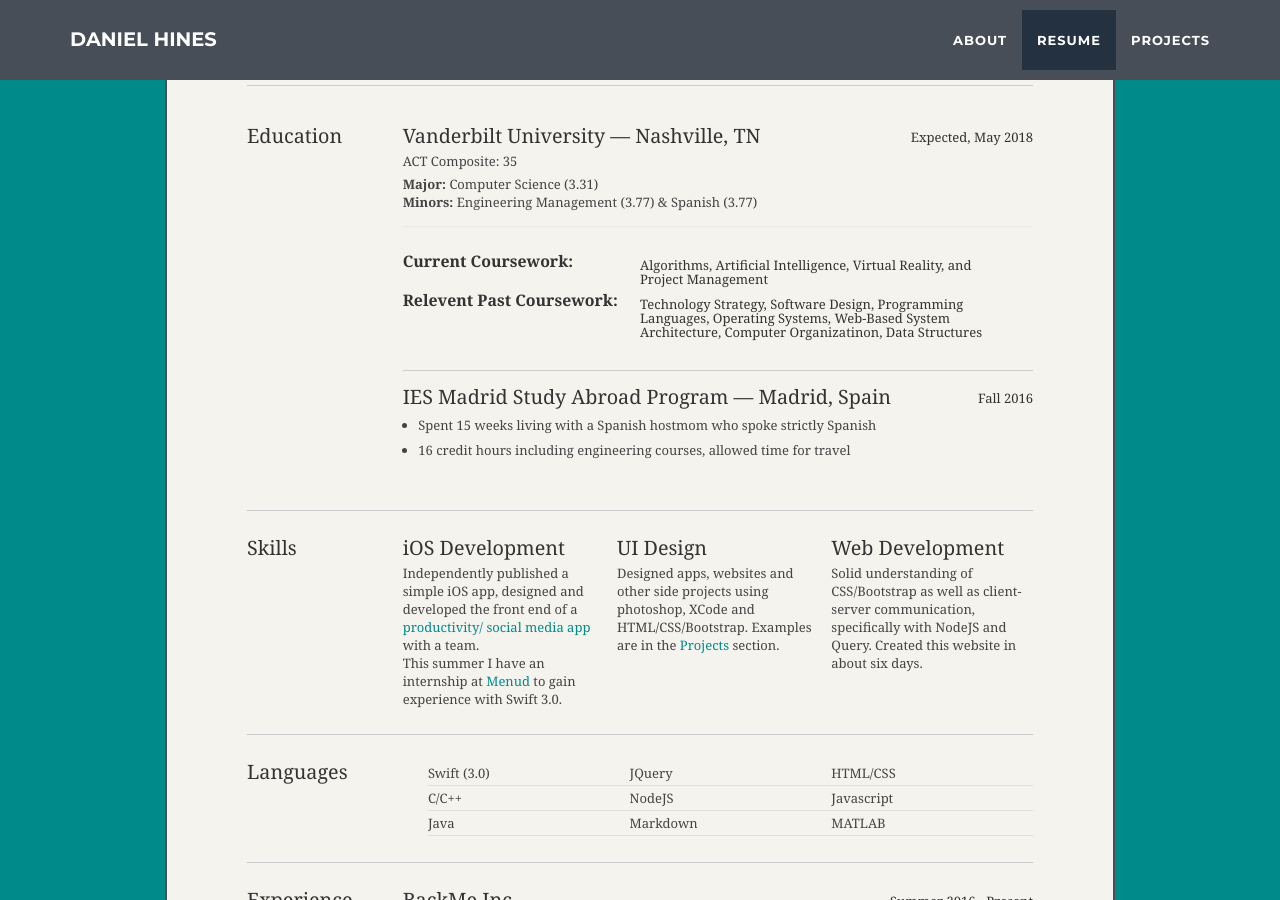
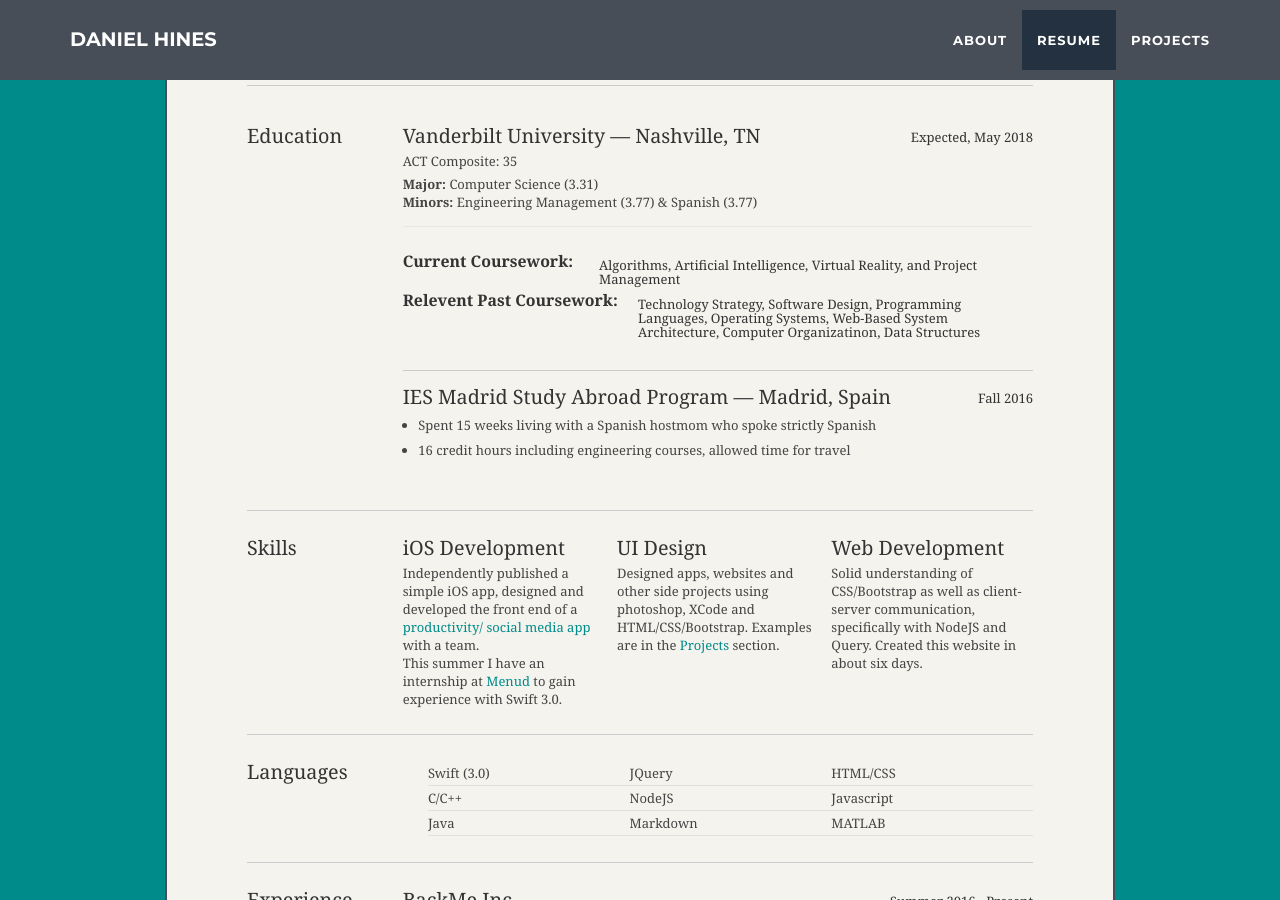
Before and after one commit to danielchines/danielchines.github.io, a Jekyll site: the page built from index.html, in a window 1280 px wide and 900 px high, scrolled down 1777 px. Built offline with Jekyll 4.4.1, drawn with Linux system fonts in a browser that asks for light colours.

Commit message:
Update resume.html

```diff
--- a/_includes/resume.html
+++ b/_includes/resume.html
@@ -59,11 +59,11 @@
 								<p class="resume" style="margin-bottom: 15px; padding-bottom: 15px; border-bottom: 1px solid rgba(204, 204, 204, 0.3);"><strong>Minors: </strong>Engineering Management (3.77) & Spanish (3.77)</p>
 								<div class="coursework">
 									<h3><b>Current Coursework:</b></h3>
-									<h4>Algorithms, Artificial Intelligence, Virtual Reality, and Project Management</h4>
+									<h4 style="width: 434px">Algorithms, Artificial Intelligence, Virtual Reality, and Project Management</h4>
 								</div>
 								<div class="coursework" style="margin-bottom: 4em;">
 									<h3><b>Relevent Past Coursework:</b></h3>
-									<h4>Technology Strategy, Software Design, Programming Languages, Operating Systems, Web-Based System Architecture, Computer Organizatinon, Data Structures</h4>
+									<h4 style="width: 395px">Technology Strategy, Software Design, Programming Languages, Operating Systems, Web-Based System Architecture, Computer Organizatinon, Data Structures</h4>
 								</div>
 							</div>
 							<div class="education last">
```
